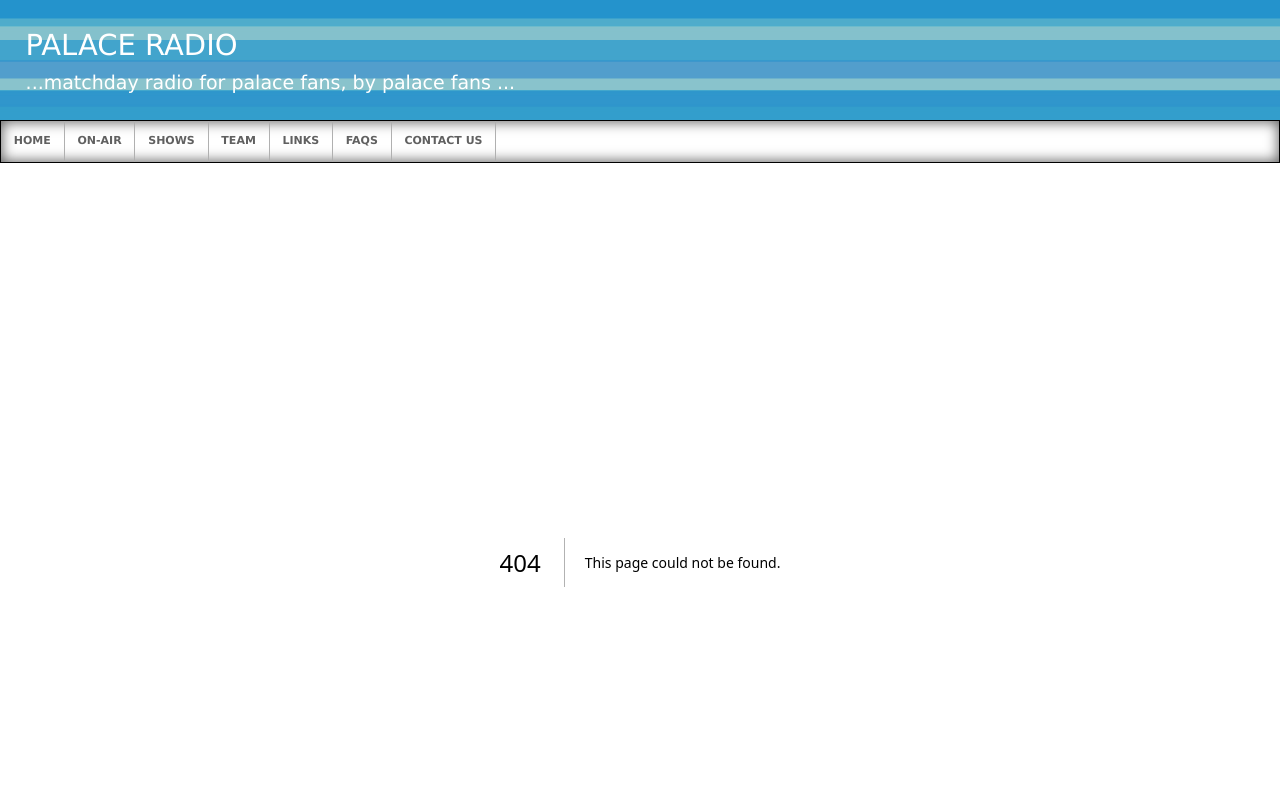
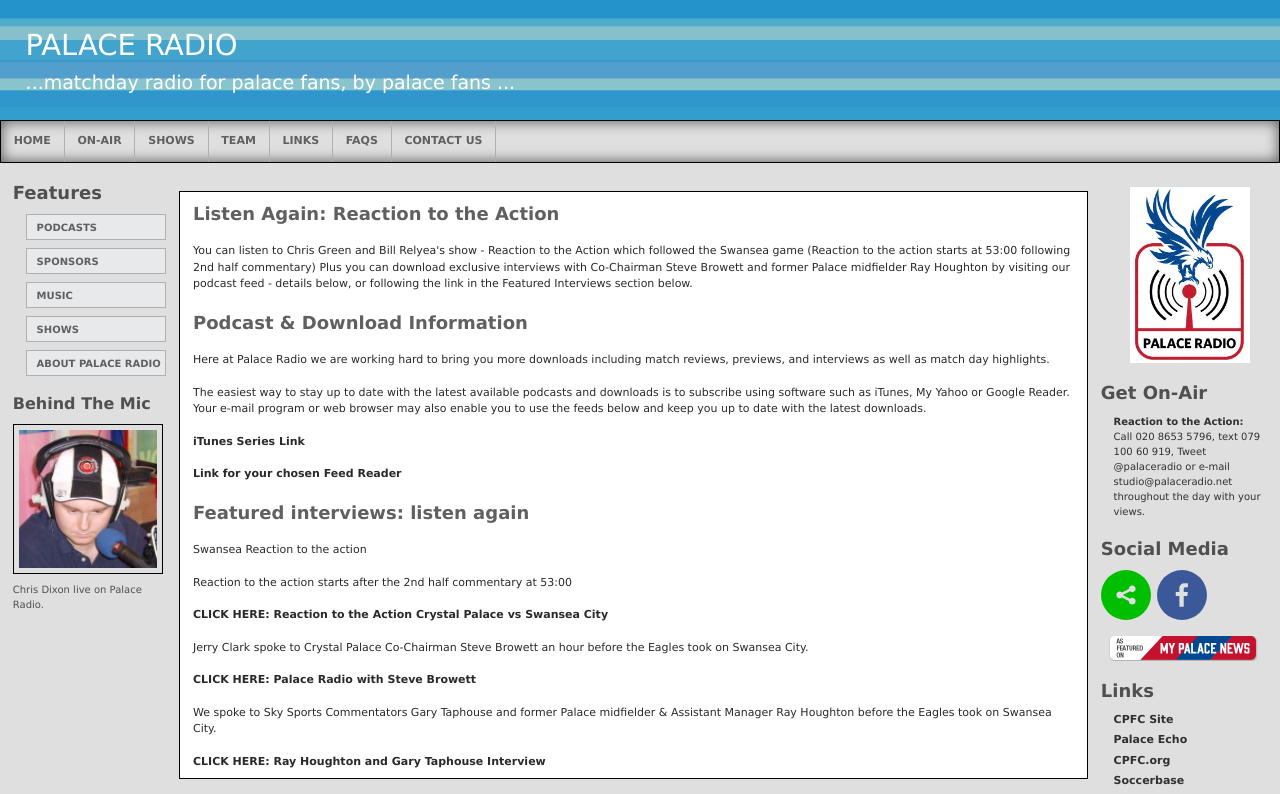
Before and after one commit to shadowctrl/Palaceradio, a Next.js app: page /podcasts in a window 1280 px wide. Before the commit this address had no page. Shown: the top 794 px of the page. Built offline with nearby package versions, Linux system fonts and the light colour scheme.

Commit message:
podcasts

```diff
--- /dev/null
+++ b/src/app/podcasts/page.jsx
@@ -0,0 +1,94 @@
+import Hero from "@/components/hero/hero";
+import "./podcasts.scss";
+import Link from "next/link";
+import Image from "next/image";
+
+const Center = () => {
+  return (
+    <div className="podcasts-parent">
+      <h1>Listen Again: Reaction to the Action</h1>
+      <p>
+        You can listen to Chris Green and Bill Relyea's show - Reaction to the
+        Action which followed the Swansea game (Reaction to the action starts at
+        53:00 following 2nd half commentary) Plus you can download exclusive
+        interviews with Co-Chairman Steve Browett and former Palace midfielder
+        Ray Houghton by visiting our podcast feed - details below, or following
+        the link in the Featured Interviews section below.
+      </p>
+      <h1>Podcast & Download Information</h1>
+      <p>
+        Here at Palace Radio we are working hard to bring you more downloads
+        including match reviews, previews, and interviews as well as match day
+        highlights.
+        <br /> <br />
+        The easiest way to stay up to date with the latest available podcasts
+        and downloads is to subscribe using software such as iTunes, My Yahoo or
+        Google Reader. Your e-mail program or web browser may also enable you to
+        use the feeds below and keep you up to date with the latest downloads.
+      </p>
+      <Link
+        href="https://itunes.apple.com/gb/podcast/palace-radio-downloads/id280769080"
+        target="_blank"
+      >
+        iTunes Series Link
+      </Link>
+      <Link
+        href="http://cheerfulworld.jellycast.com/podcast/feed/2"
+        target="_blank"
+      >
+        Link for your chosen Feed Reader{" "}
+      </Link>
+      <h1>Featured interviews: listen again</h1>
+      <p>
+        Swansea Reaction to the action
+        <br /> <br />
+        Reaction to the action starts after the 2nd half commentary at 53:00
+      </p>
+      <Link
+        href="http://www.palaceradio.net/audio/swanseareaction.mp3"
+        target="_blank"
+      >
+        CLICK HERE: Reaction to the Action Crystal Palace vs Swansea City
+      </Link>
+      <p>
+        Jerry Clark spoke to Crystal Palace Co-Chairman Steve Browett an hour
+        before the Eagles took on Swansea City.
+      </p>
+      <Link
+        href="http://www.palaceradio.net/audio/SBSwansea.mp3"
+        target="_blank"
+      >
+        CLICK HERE: Palace Radio with Steve Browett
+      </Link>
+      <p>
+        We spoke to Sky Sports Commentators Gary Taphouse and former Palace
+        midfielder & Assistant Manager Ray Houghton before the Eagles took on
+        Swansea City.
+      </p>
+      <Link
+        href="https://web.archive.org/web/20131030095902/http://www.palaceradio.net/audio/SkySwansea.mp3"
+        target="_blank"
+      >
+        CLICK HERE: Ray Houghton and Gary Taphouse Interview
+      </Link>
+    </div>
+  );
+};
+const Page = ({}) => {
+  const btmPara = `Chris Dixon live on Palace Radio.`;
+  const sfPara = `Call 020 8653 5796, text 079 100 60 919, Tweet @palaceradio or e-mail studio@palaceradio.net throughout the day with your views.`;
+  const sfH3 = `Reaction to the Action:`;
+  const sfTitle = `Get On-Air`;
+  return (
+    <Hero
+      btmImg={"/6.jpg"}
+      btmPara={btmPara}
+      sfPara={sfPara}
+      sfH3={sfH3}
+      center={<Center />}
+      sfTitle={sfTitle}
+    />
+  );
+};
+
+export default Page;
--- /dev/null
+++ b/src/app/podcasts/podcasts.scss
@@ -0,0 +1,23 @@
+.podcasts-parent {
+    display: flex;
+    flex-direction: column;
+    gap: 2vh;
+    h1 {
+        font-size: 18px;
+        font-weight: bold;
+        color: #606060;
+    }
+    p {
+        font-size: 11px;
+        color: #2a2a2a;
+    }
+
+    a {
+        color: #2a2a2a;
+        font-weight: bold;
+        font-size: 11px;
+    }
+    a:hover {
+        text-decoration: underline;
+    }
+}
--- a/src/components/sideFooter/sideFooter.jsx
+++ b/src/components/sideFooter/sideFooter.jsx
@@ -29,11 +29,19 @@
       <div className="sf-links">
         <h2>Links</h2>
         <div>
-          <Link href="/">CPFC Site</Link>
-          <Link href="/">Palace Echo</Link>
-          <Link href="/">CPFC.org</Link>
-          <Link href="/">Soccerbase</Link>
-          <Link href="/">Other Links</Link>
+          <Link href="http://www.cpfc.co.uk/" target="_blank">
+            CPFC Site
+          </Link>
+          <Link href="http://www.palace-echo.net/" target="_blank">
+            Palace Echo
+          </Link>
+          <Link href="http://www.cpfc.org/" target="_blank">
+            CPFC.org
+          </Link>
+          <Link href="http://www.soccerbase.com/" target="_blank">
+            Soccerbase
+          </Link>
+          <Link href="/links">Other Links</Link>
         </div>
       </div>
     </div>
--- a/src/components/sidePanel/sidePanel.jsx
+++ b/src/components/sidePanel/sidePanel.jsx
@@ -8,7 +8,7 @@
         <h1>Features</h1>
         <ul className="side-panel-list">
           <li>
-            <Link href="/" className="side-panel-item">
+            <Link href="/podcasts" className="side-panel-item">
               podcasts
             </Link>
           </li>
```
Also changed, not shown: public/6.jpg (added).
